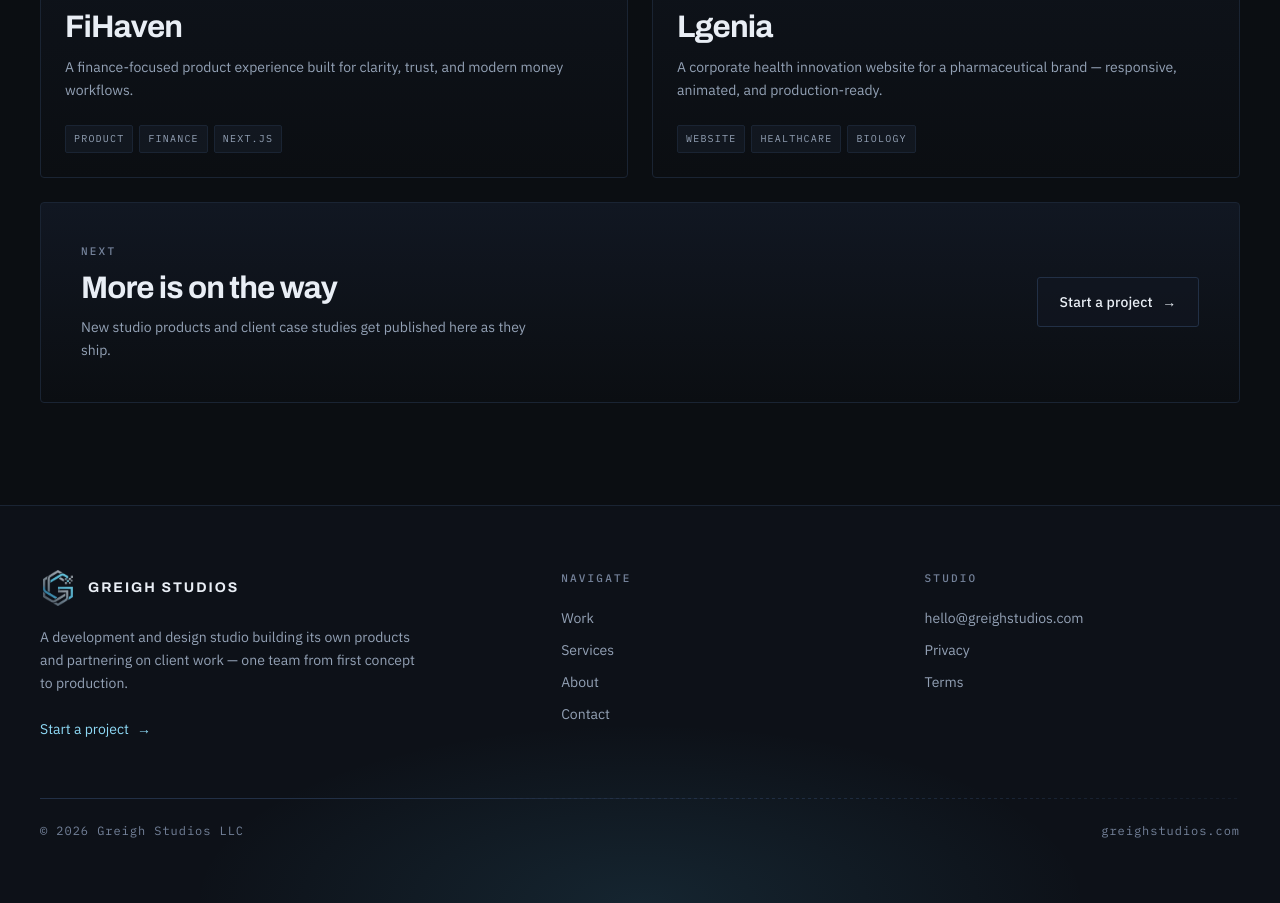
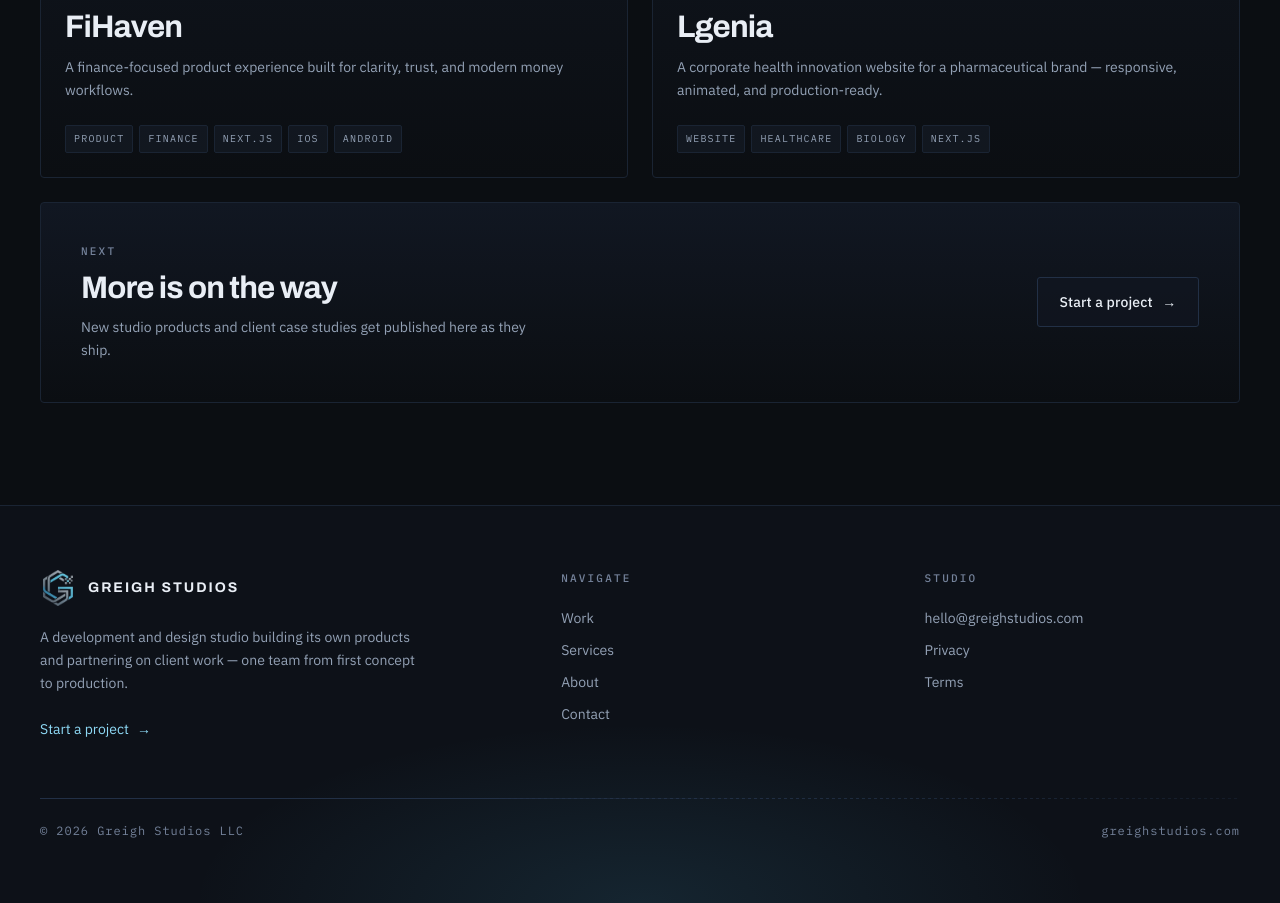
Before and after one commit to Greigh/GreighStudios.com, a Next.js app: page /work in a window 1280 px wide. Shown: the part 800-1703 px from the top of the page. Built offline with nearby package versions, Linux system fonts and the light colour scheme.

Commit message:
Show all work-card tags (remove 3-tag cap)

```diff
--- a/src/components/WorkCard.tsx
+++ b/src/components/WorkCard.tsx
@@ -45,7 +45,7 @@ export function WorkCard({ item, index = 0, headingLevel = 3 }: Props) {
             />
             {/* Bottom scrim so the mark reads and the plate seats into the card. */}
             <div
-              className="absolute inset-0 bg-gradient-to-t from-ink/70 via-transparent to-ink/10"
+              className="absolute inset-0 bg-linear-to-t from-ink/70 via-transparent to-ink/10"
               aria-hidden
             />
           </>
@@ -101,7 +101,7 @@ export function WorkCard({ item, index = 0, headingLevel = 3 }: Props) {
 
         <div className="mt-6 flex items-end justify-between gap-4">
           <div className="flex flex-wrap gap-1.5">
-            {item.tags.slice(0, 3).map((tag) => (
+            {item.tags.map((tag) => (
               <span key={tag} className="tag">
                 {tag}
               </span>
```
